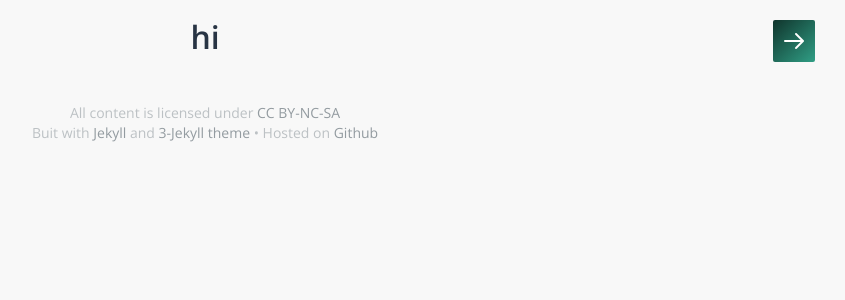
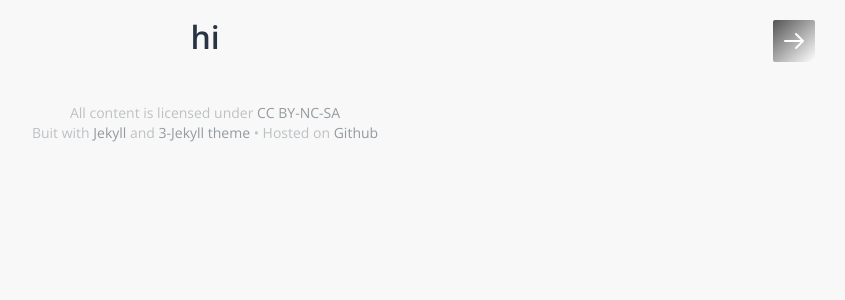
Before and after one commit to fankunpeng/fankunpeng.github.io, a Jekyll site: the page built from index.html, in a window 1280 px wide. Shown: the top 300 px of the page, without its empty margins (435-1280 px from the left). Built offline with Jekyll 4.4.1, drawn with Linux system fonts in a browser that asks for light colours; some web fonts are replaced.

Commit message:
modify color

```diff
--- a/css/main.sass
+++ b/css/main.sass
@@ -18,7 +18,7 @@
 // # Sidebar Background Gradient
 
 $gradient-start: #000000
-$gradient-end:   #309E85
+$gradient-end:   #FFFFFF
 
 $sidebar-bg: linear-gradient(136deg, $gradient-start, $gradient-end)
 
```
